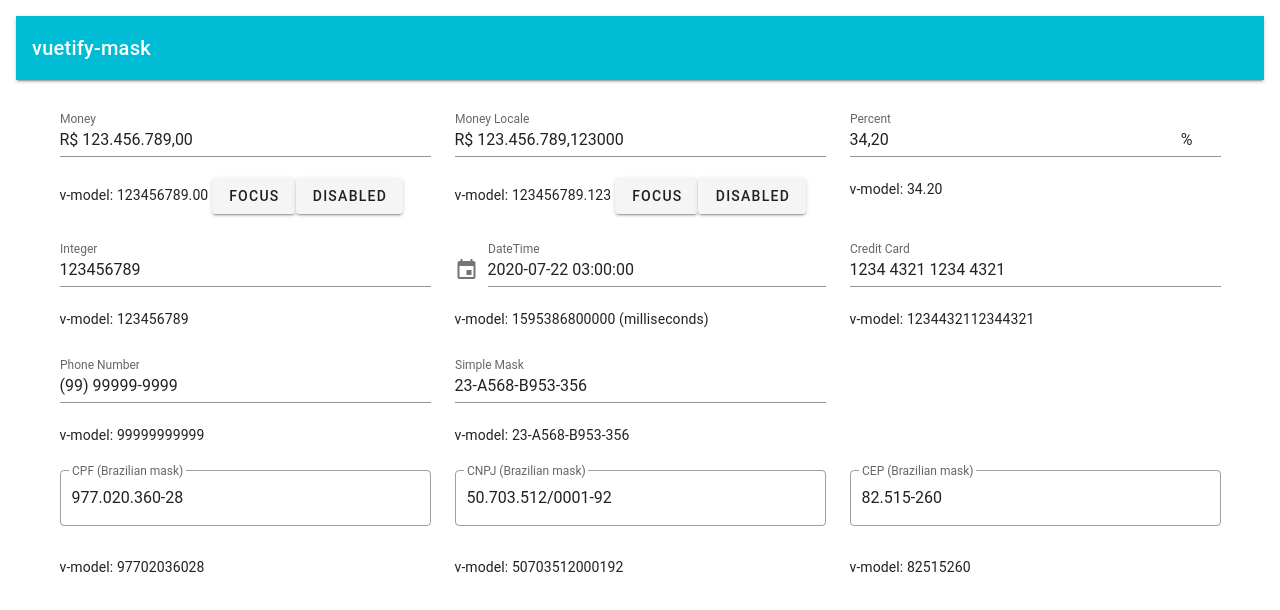
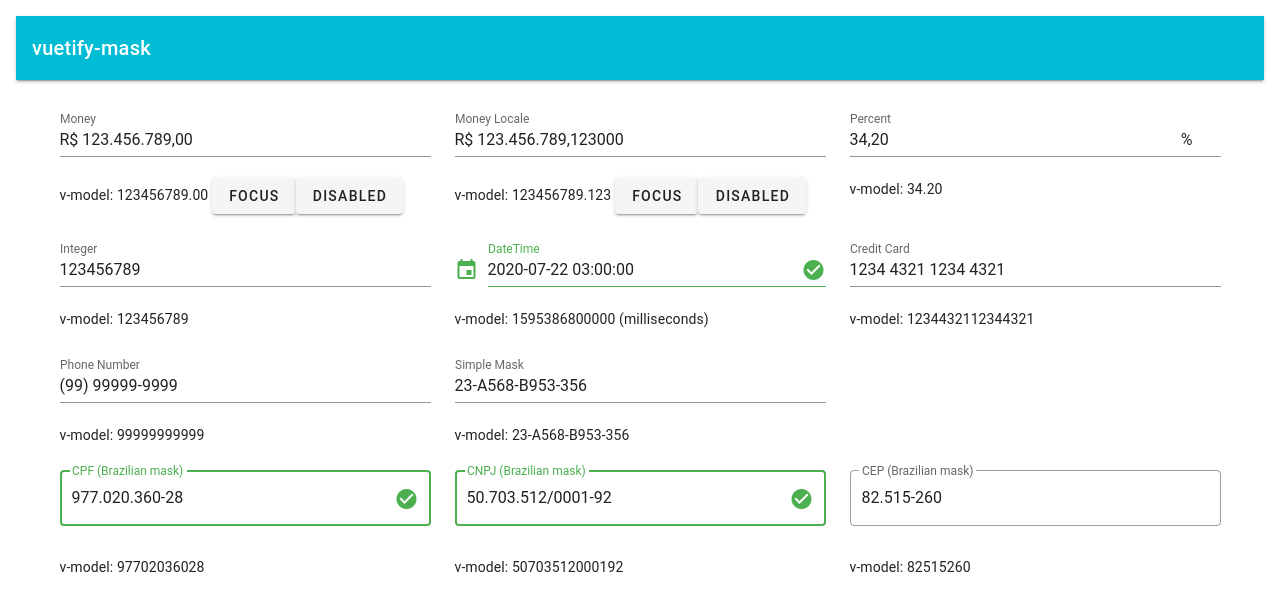
Before and after one commit to juareznasato/vuetify-mask, a JavaScript app: page / in a window 1280 px wide. Shown: the top 610 px of the page. Built offline with nearby package versions, Linux system fonts and the light colour scheme.

Commit message:
:construction: Add append-icon

```diff
--- a/src/components/Cnpj.vue
+++ b/src/components/Cnpj.vue
@@ -5,6 +5,8 @@
       v-bind:label="label"
       v-bind="properties"
       v-bind:maxlength="humanMask.length"
+      v-bind:append-icon="(options.applyAfter && value) ? 'mdi-check-circle' : ''"
+      v-bind:success="(options.applyAfter && value) ? true : false"
       v-on:keypress="keyPress"
       v-on:blur="$emit('blur')"
       v-on:change="$emit('change')"
--- a/src/components/Cpf.vue
+++ b/src/components/Cpf.vue
@@ -5,6 +5,8 @@
       v-bind:label="label"
       v-bind="properties"
       v-bind:maxlength="humanMask.length"
+      v-bind:append-icon="(options.applyAfter && value) ? 'mdi-check-circle' : ''"
+      v-bind:success="(options.applyAfter && value) ? true : false"
       v-on:keypress="keyPress"
       v-on:blur="$emit('blur')"
       v-on:change="$emit('change')"
--- a/src/components/DateTime.vue
+++ b/src/components/DateTime.vue
@@ -5,6 +5,8 @@
       v-bind:label="label"
       v-bind="properties"
       v-bind:maxlength="options.humanMask.length"
+      v-bind:append-icon="(value) ? 'mdi-check-circle' : ''"
+      v-bind:success="(value) ? true : false"
       v-on:keypress="keyPress"
       v-on:blur="$emit('blur')"
       v-on:change="$emit('change')"
```
